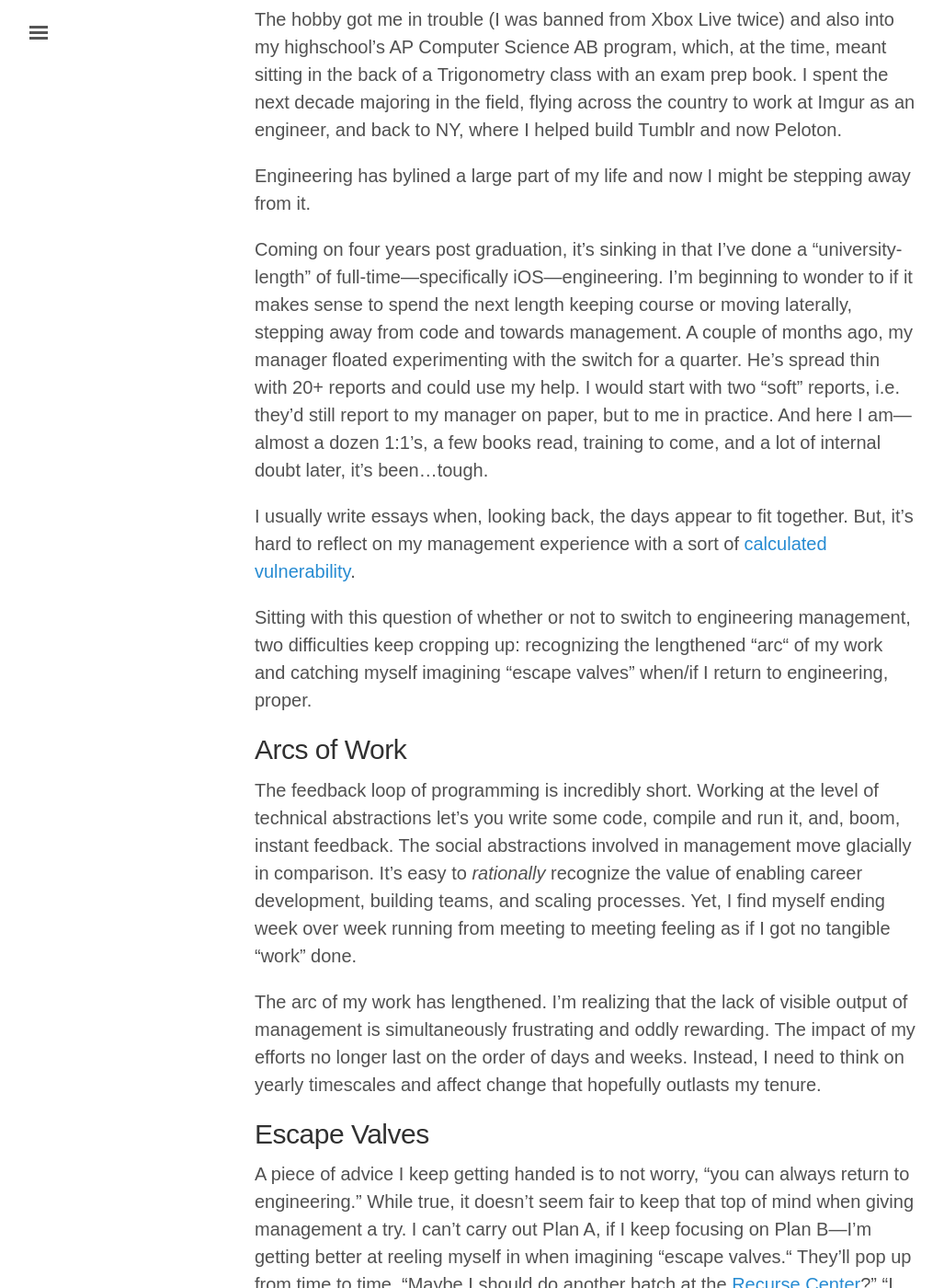
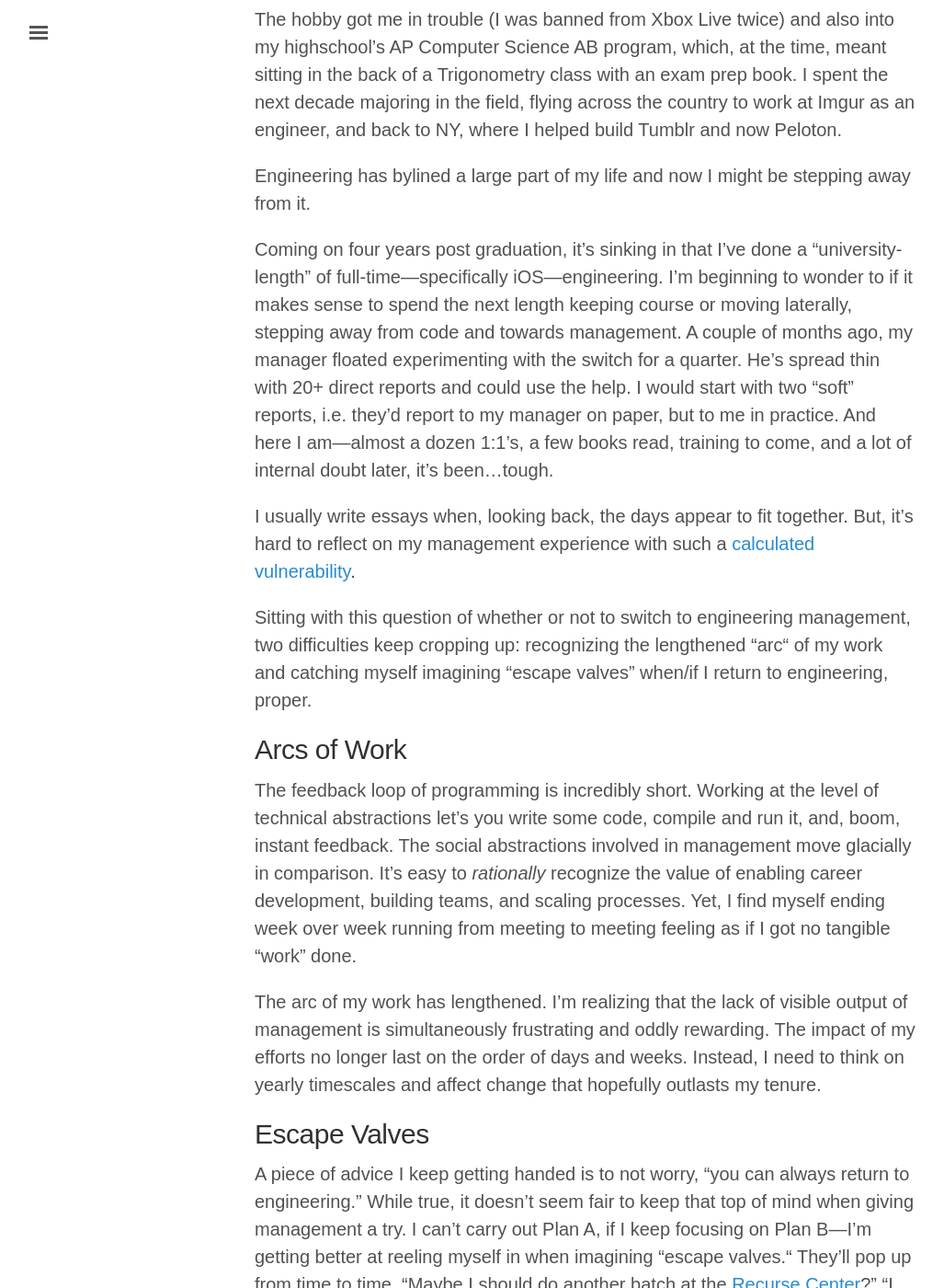
Before and after one commit to rvsrvs/jasdev.github.io, a Jekyll site: the page built from _posts/2018-9-18-stepping-away-from-code.md, in a window 1280 px wide and 1400 px high, scrolled down 826 px. Shown: the whole window at 92% size, without its empty margins (3-1030 px from the left). Built offline with Jekyll 4.4.1, drawn with Linux system fonts in a browser that asks for light colours; some web fonts are replaced; some of the changed text lies outside the part shown.

Commit message:
Minor Cosmetics

```diff
--- a/_posts/2018-9-18-stepping-away-from-code.md
+++ b/_posts/2018-9-18-stepping-away-from-code.md
@@ -15,9 +15,9 @@ The hobby got me in trouble (I was banned from Xbox Live twice) and also into my
 
 Engineering has bylined a large part of my life and now I might be stepping away from it.
 
-Coming on four years post graduation, it’s sinking in that I’ve done a “university-length” of full-time—specifically iOS—engineering. I’m beginning to wonder to if it makes sense to spend the next length keeping course or moving laterally, stepping away from code and towards management. A couple of months ago, my manager floated experimenting with the switch for a quarter. He’s spread thin with 20+ reports and could use my help. I would start with two “soft” reports, i.e. they’d still report to my manager on paper, but to me in practice. And here I am—almost a dozen 1:1’s, a few books read, training to come, and a lot of internal doubt later, it’s been…tough.
+Coming on four years post graduation, it’s sinking in that I’ve done a “university-length” of full-time—specifically iOS—engineering. I’m beginning to wonder to if it makes sense to spend the next length keeping course or moving laterally, stepping away from code and towards management. A couple of months ago, my manager floated experimenting with the switch for a quarter. He’s spread thin with 20+ direct reports and could use the help. I would start with two “soft” reports, i.e. they’d report to my manager on paper, but to me in practice. And here I am—almost a dozen 1:1’s, a few books read, training to come, and a lot of internal doubt later, it’s been…tough.
 
-I usually write essays when, looking back, the days appear to fit together. But, it’s hard to reflect on my management experience with a sort of [calculated vulnerability](https://feedbin.com/entries/6ee3c278512200693ef23ba6ba067b20c74cfb10/newsletter).
+I usually write essays when, looking back, the days appear to fit together. But, it’s hard to reflect on my management experience with such a [calculated vulnerability](https://feedbin.com/entries/6ee3c278512200693ef23ba6ba067b20c74cfb10/newsletter).
 
 Sitting with this question of whether or not to switch to engineering management, two difficulties keep cropping up: recognizing the lengthened “arc“ of my work and catching myself imagining “escape valves” when/if I return to engineering, proper.
 
```
Also changed, not shown: other parts of _posts/2018-9-18-stepping-away-from-code.md (+2 -2 lines).
